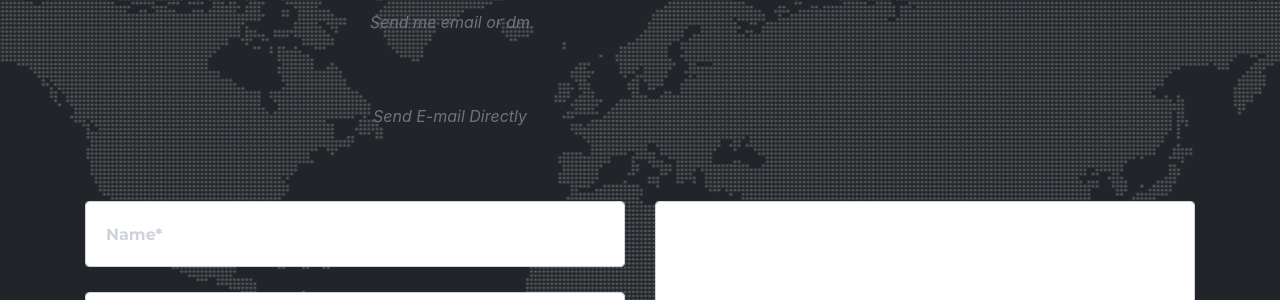
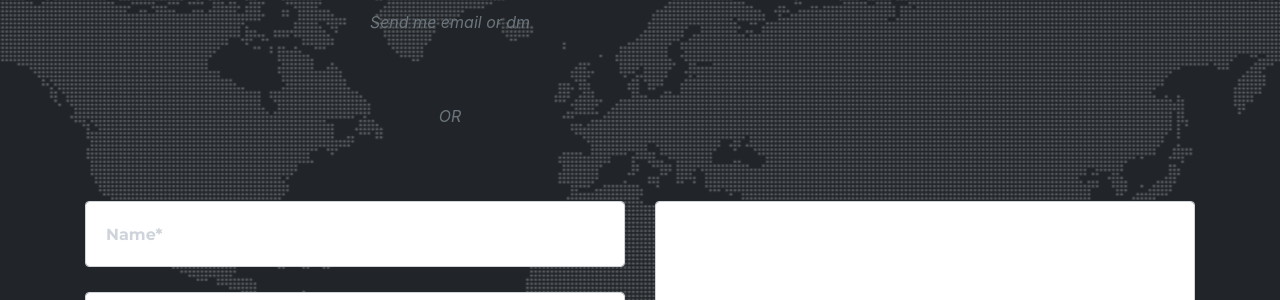
Before and after one commit to choices97/choices97.github.io, a Jekyll site: the page built from index.md, in a window 1280 px wide and 900 px high, scrolled down 7327 px. Shown: the part 157-457 px from the top of the window. Built offline with Jekyll 4.4.1, drawn with Linux system fonts in a browser that asks for light colours; some web fonts are replaced; comment, search, counter and statistics services are not loaded.

Commit message:
Update contact.html

```diff
--- a/_includes/contact.html
+++ b/_includes/contact.html
@@ -6,7 +6,7 @@
       <div class="col-lg-8 text-center">
         <h2 class="section-heading text-uppercase">
           {{ site.data.sitetext[site.locale].contact.title | markdownify | default: Contact Me }}</h2>
-        <h3 class="section-subheading text-muted">{{ site.data.sitetext[site.locale].contact.text | default: "Leave a Comments" }}</h3>
+        <h3 class="section-subheading text-muted">{{ site.data.sitetext[site.locale].contact.text | default: "Leave a Comments or E-mail to me" }}</h3>
 
               <div id="disqus_thread"></div>
               <script>
@@ -28,7 +28,7 @@
               </script>
               <noscript>Please enable JavaScript to view the <a href="https://disqus.com/?ref_noscript">comments powered by Disqus.</a></noscript>
 
-        <h3 class="section-subheading text-muted">{{ site.data.sitetext[site.locale].contact.text2 | default: "Send E-mail Directly" }}</h3>
+        <h3 class="section-subheading text-muted">{{ site.data.sitetext[site.locale].contact.text2 | default: "OR" }}</h3>
       </div>
     </div>
     <div class="row">
```
